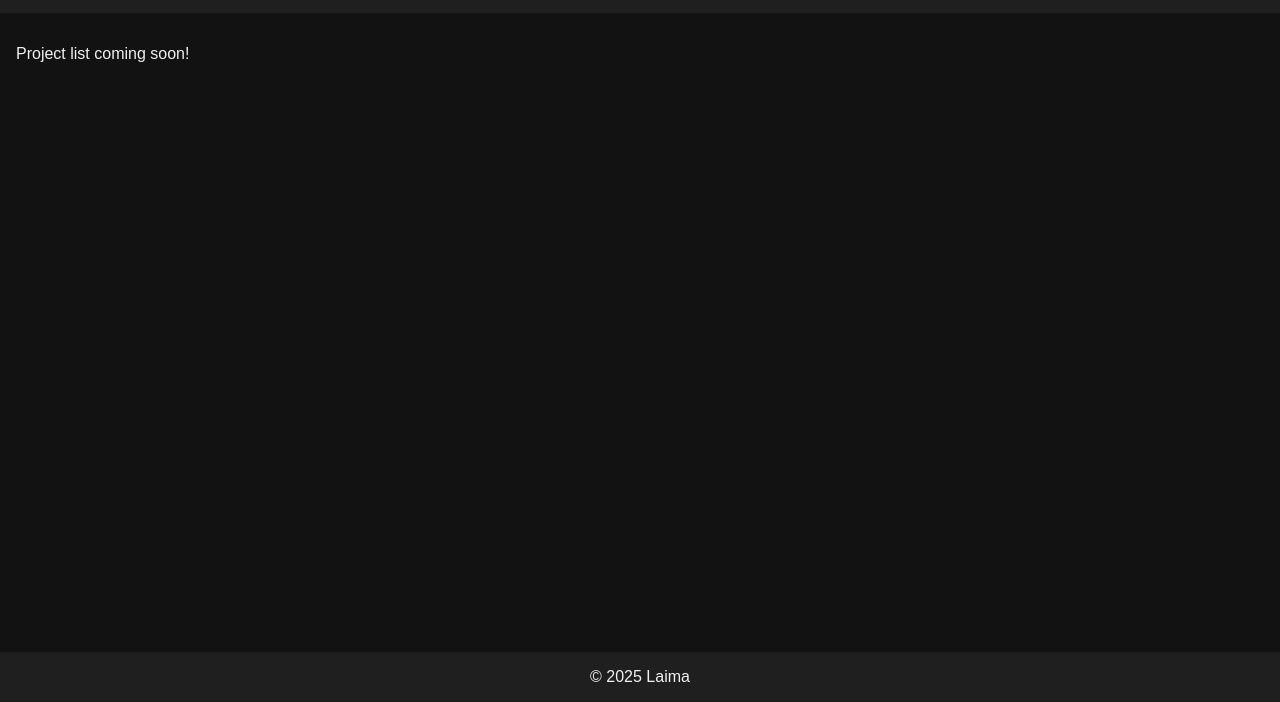
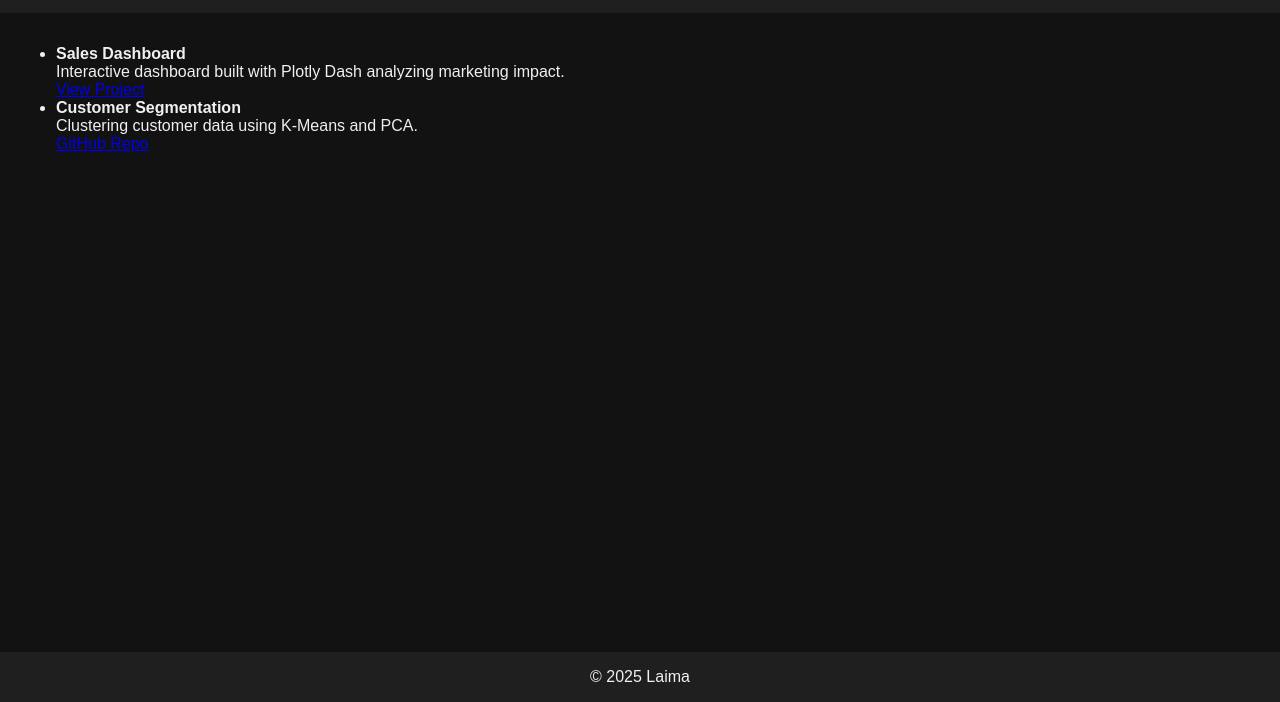
Before and after one commit to lmlukoseviciute/beautiful_data, a plain HTML site: page projects.html in a window 1280 px wide. Shown: the part 98-800 px from the top of the page. Drawn offline with Linux system fonts and the light colour scheme.

Commit message:
Update projects.html
added examples

```diff
--- a/projects.html
+++ b/projects.html
@@ -22,7 +22,18 @@
   </header>
 
   <main>
-    <p>Project list coming soon!</p>
+      <ul>
+      <li>
+        <strong>Sales Dashboard</strong><br/>
+        Interactive dashboard built with Plotly Dash analyzing marketing impact.
+        <br/><a href="https://yourusername.github.io/sales-dashboard" target="_blank">View Project</a>
+      </li>
+      <li>
+        <strong>Customer Segmentation</strong><br/>
+        Clustering customer data using K-Means and PCA.
+        <br/><a href="https://github.com/yourusername/customer-segmentation" target="_blank">GitHub Repo</a>
+      </li>
+    </ul>
   </main>
   <footer>© 2025 Laima</footer>
 </body>
```
